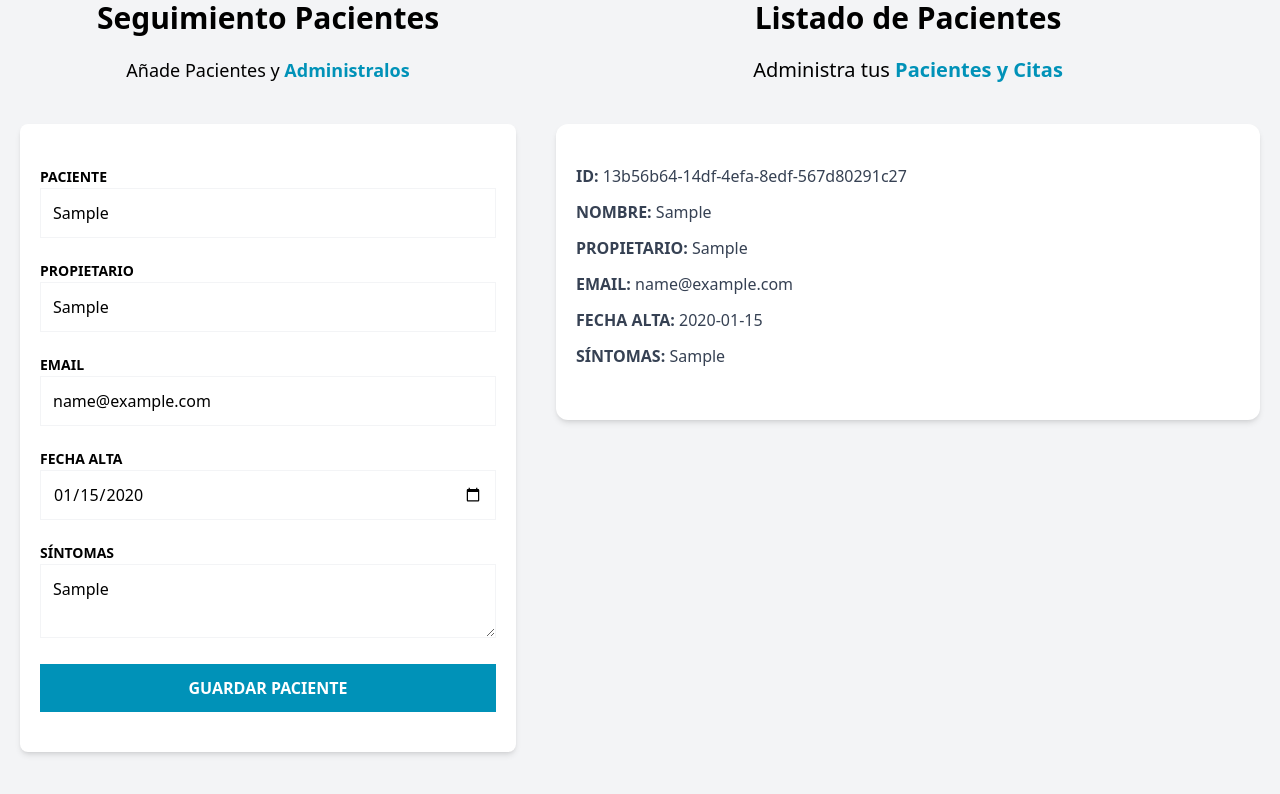
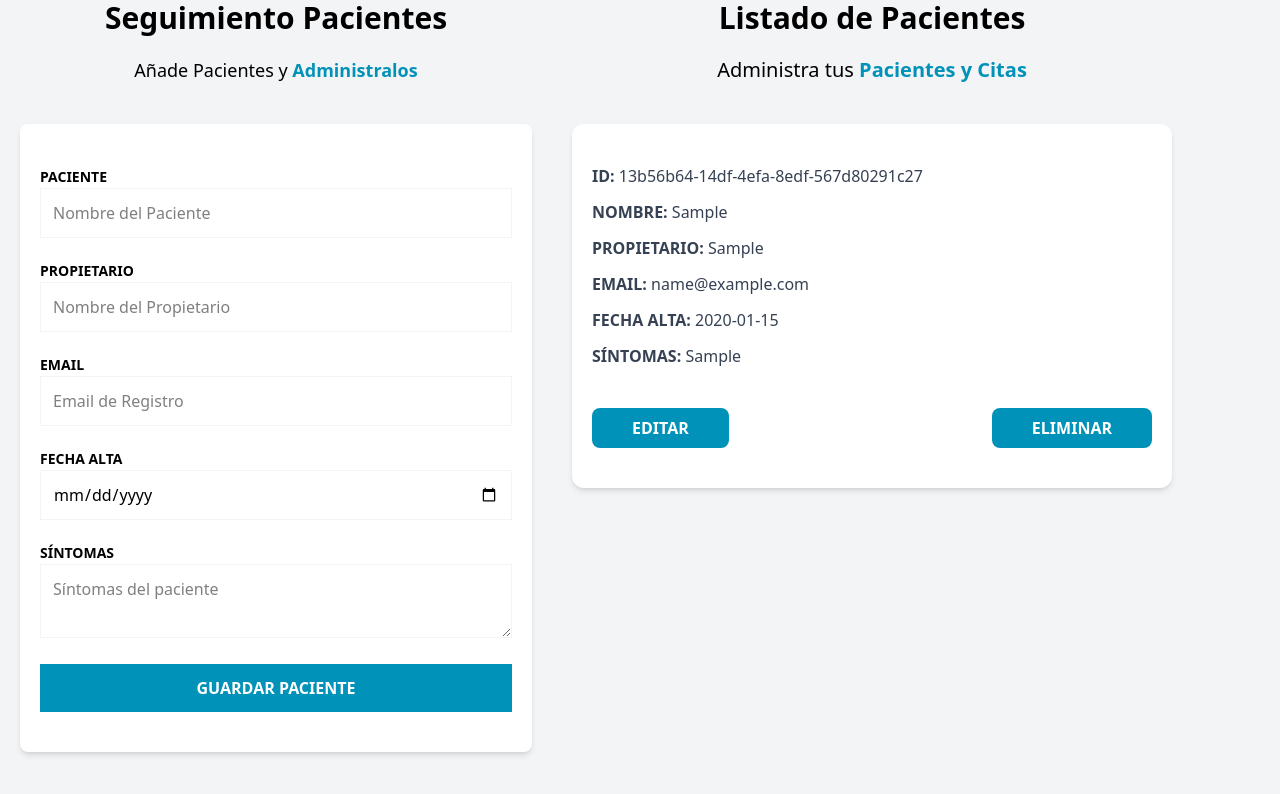
Before and after one commit to Fr3ak-Dev/patient_admin, a React (Vite) app: page / in a window 1280 px wide. Both pictures are taken after typing "Sample", "Sample", "name@example.com", "2020-01-15", "Sample" into the empty fields and a click on the input "Guardar Paciente". Shown: the part 224-1018 px from the top of the page. Built offline with nearby package versions, Linux system fonts and the light colour scheme.

Commit message:
Add edit and delete buttons to PatientDetails component and reset form after adding patient

```diff
--- a/src/components/PatientDetails.tsx
+++ b/src/components/PatientDetails.tsx
@@ -14,6 +14,15 @@
             <PatientDetailItem label="Email" data={patient.email} />
             <PatientDetailItem label="Fecha Alta" data={patient.date.toString()} />
             <PatientDetailItem label="Síntomas" data={patient.symptoms} />
+
+            <div className="flex justify-between mt-10">
+                <button type="button" className="py-2 px-10 bg-cyan-600 hover:bg-cyan-700 text-white font-bold uppercase rounded-lg cursor-pointer">
+                    Editar
+                </button>
+                <button type="button" className="py-2 px-10 bg-cyan-600 hover:bg-cyan-700 text-white font-bold uppercase rounded-lg cursor-pointer">
+                    Eliminar
+                </button>
+            </div>
         </div>
     )
 }
--- a/src/components/PatientForm.tsx
+++ b/src/components/PatientForm.tsx
@@ -6,10 +6,11 @@
 export default function PatientForm() {
 
     const addPatient = usePatientStore(state => state.addPatient);
-    const { register, handleSubmit, formState: { errors } } = useForm<DraftPatient>();
+    const { register, handleSubmit, formState: { errors }, reset } = useForm<DraftPatient>();
 
     const registerPatient = (data: DraftPatient) => {
         addPatient(data);
+        reset();
     }
 
     return (
--- a/src/components/PatientList.tsx
+++ b/src/components/PatientList.tsx
@@ -6,7 +6,7 @@
   const patients = usePatientStore(state => state.patients);
 
   return (
-    <div className="md:w-1/2  lg:w-3/5 md:h-screen overflow-y-scroll">
+    <div className="md:w-1/2 lg:3/5 md:h-screen overflow-y-scroll">
       {patients.length ? (
         <>
           <h2 className="font-black text-3xl text-center">Listado de Pacientes</h2>
```
